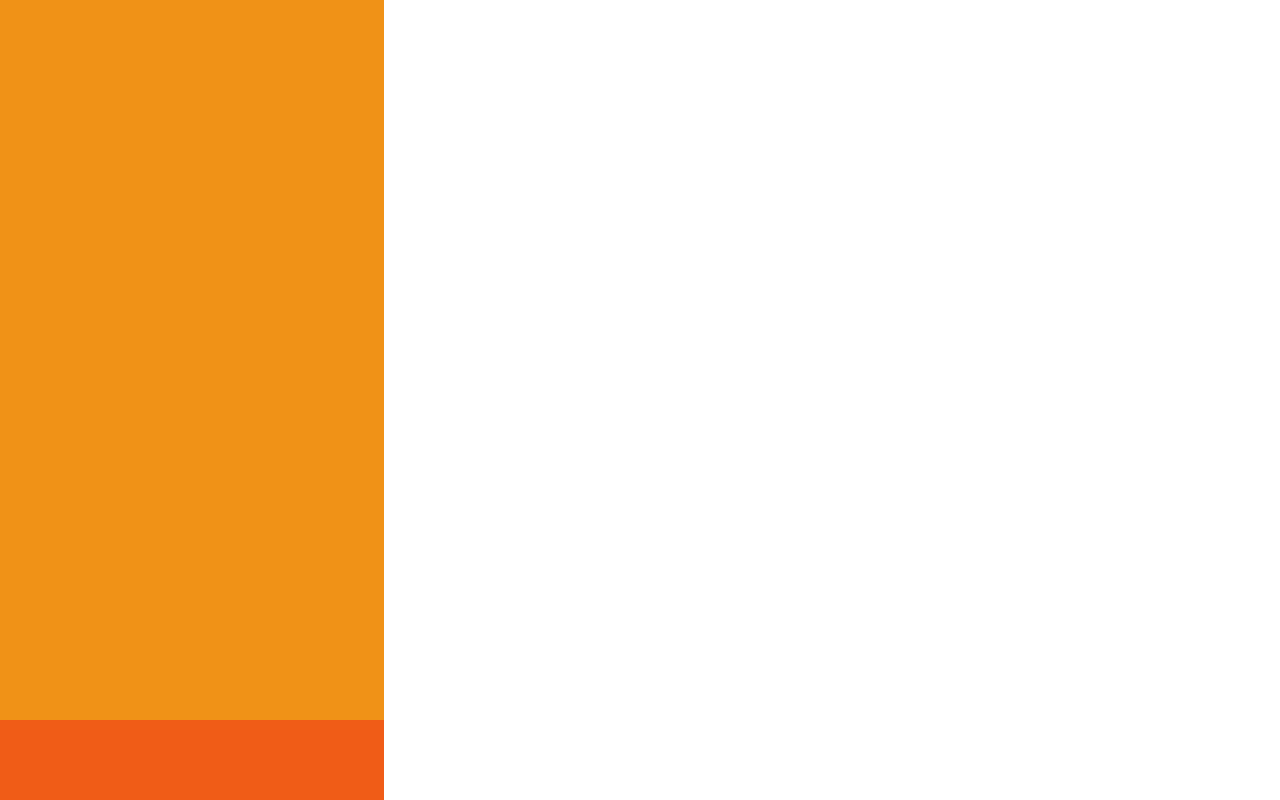
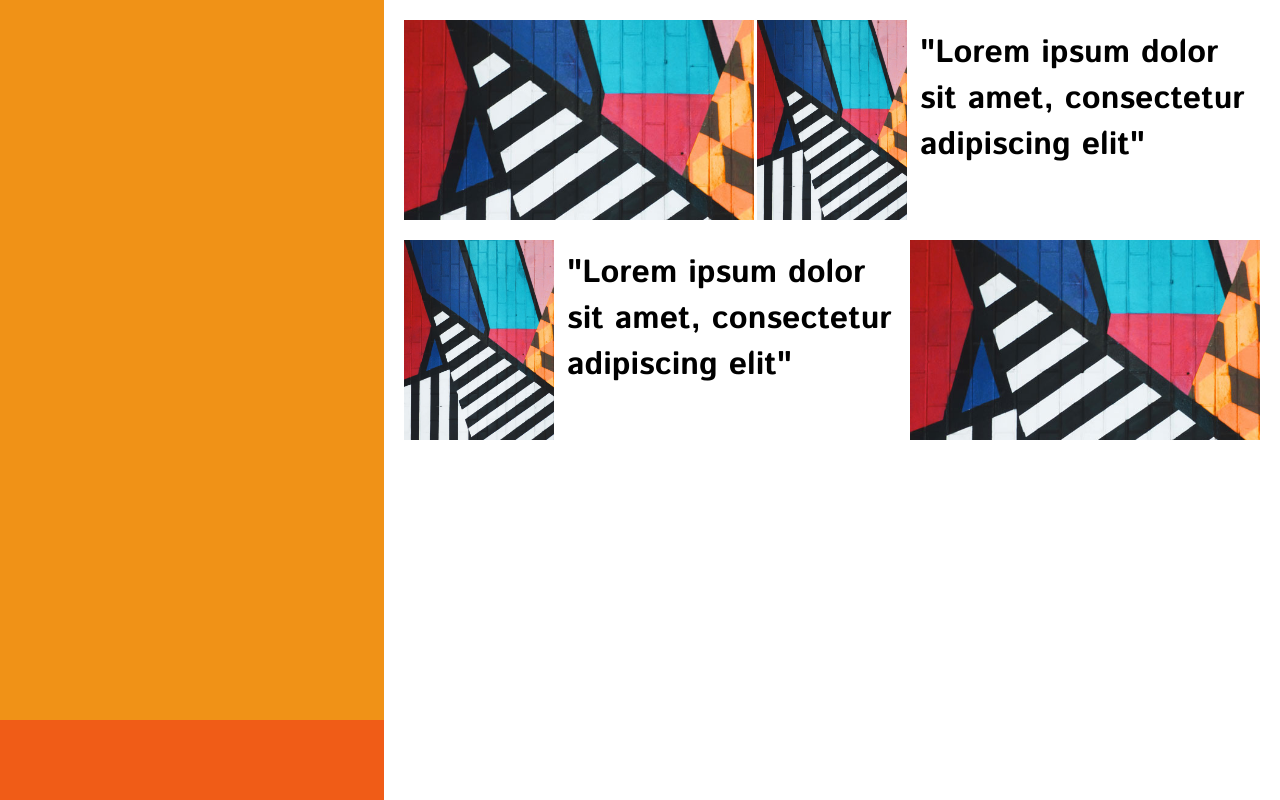
Before and after one commit to carlyne/Portfolio, a plain HTML site: page Wireframe/index.html in a window 1280 px wide. Drawn offline with Linux system fonts and the light colour scheme.

Commit message:
gallery starter setup

```diff
--- a/Wireframe/index.html
+++ b/Wireframe/index.html
@@ -11,12 +11,23 @@
 
 <body>
     <main>
-        <div class="navigation">
+        <section class="navigation">
             <div class="home"></div>
             <nav class="main-nav"></nav>
-        </div>
+        </section>
 
-        <div class="content"></div>
+        <section class="content">
+            <article class="card project01"></article>
+            <article class="card project02"></article>
+            <article class="card project03">
+                <p>"Lorem ipsum dolor sit amet, consectetur adipiscing elit"</p>
+            </article>
+            <article class="card project02"></article>
+             <article class="card project03">
+                <p>"Lorem ipsum dolor sit amet, consectetur adipiscing elit"</p>
+            </article>
+            <article class="card project01"></article>
+        </section>
     </main>
 </body>
 
--- a/Wireframe/style.css
+++ b/Wireframe/style.css
@@ -23,6 +23,9 @@ main {
     justify-content: flex-end;
 }
 
+
+/* -- NAVIGATION -- */
+
 .navigation  {
     width: 30%;
     margin-right: 10px;
@@ -34,24 +37,58 @@ main {
     top: 0;
 }
 
-.content {
-    width: 70%;
-    height: auto;
-}
-
-
-/* -- NAVIGATION -- */
-
 .home {
     width: 100%;
     height: 90%;
     background: #f09217;
 }
 
-nav.main-nav {
+.main-nav {
     width: 100%;
     height: 10%;
     background: #f05c17;
+}
+
+
+/* -- GALLERIE -- */
+
+section.content {
+    width: 70%;
+    height: 100vh;
+    padding: 20px;
+    display: flex;
+    justify-content: space-between;
+    align-content: flex-start;
+    flex-wrap: wrap;
+}
+
+.card {
+    margin-bottom: 20px;
+    padding: 10px;
+    font-family: 'Istok Web', sans-serif;
+    font-size: 2rem;
+    font-weight: bold;
+}
+
+.project01 {
+    width: 350px;
+    height: 200px;
+    background-image: url('../Ressources/img-test.jpg');
+    background-size: cover;
+    background-position: center center;
+}
+
+.project02 {
+    width: 150px;
+    height: 200px;
+    background-image: url('../Ressources/img-test.jpg');
+    background-size: cover;
+    background-position: center center;
+}
+
+.project03 {
+    width: 350px;
+    height: 200px;
 }
 
 
```
Also changed, not shown: Ressources/img-test.jpg (added).
